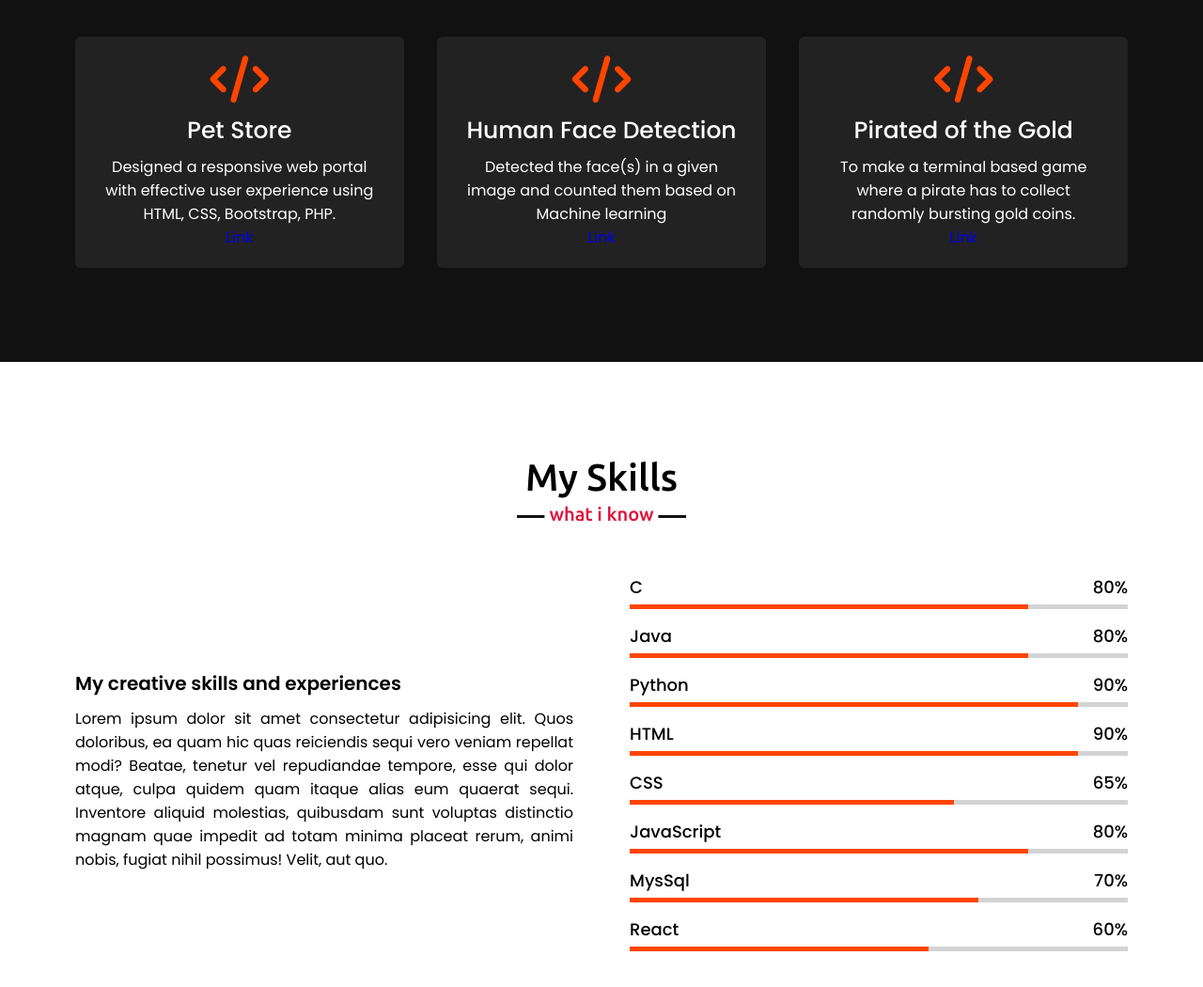
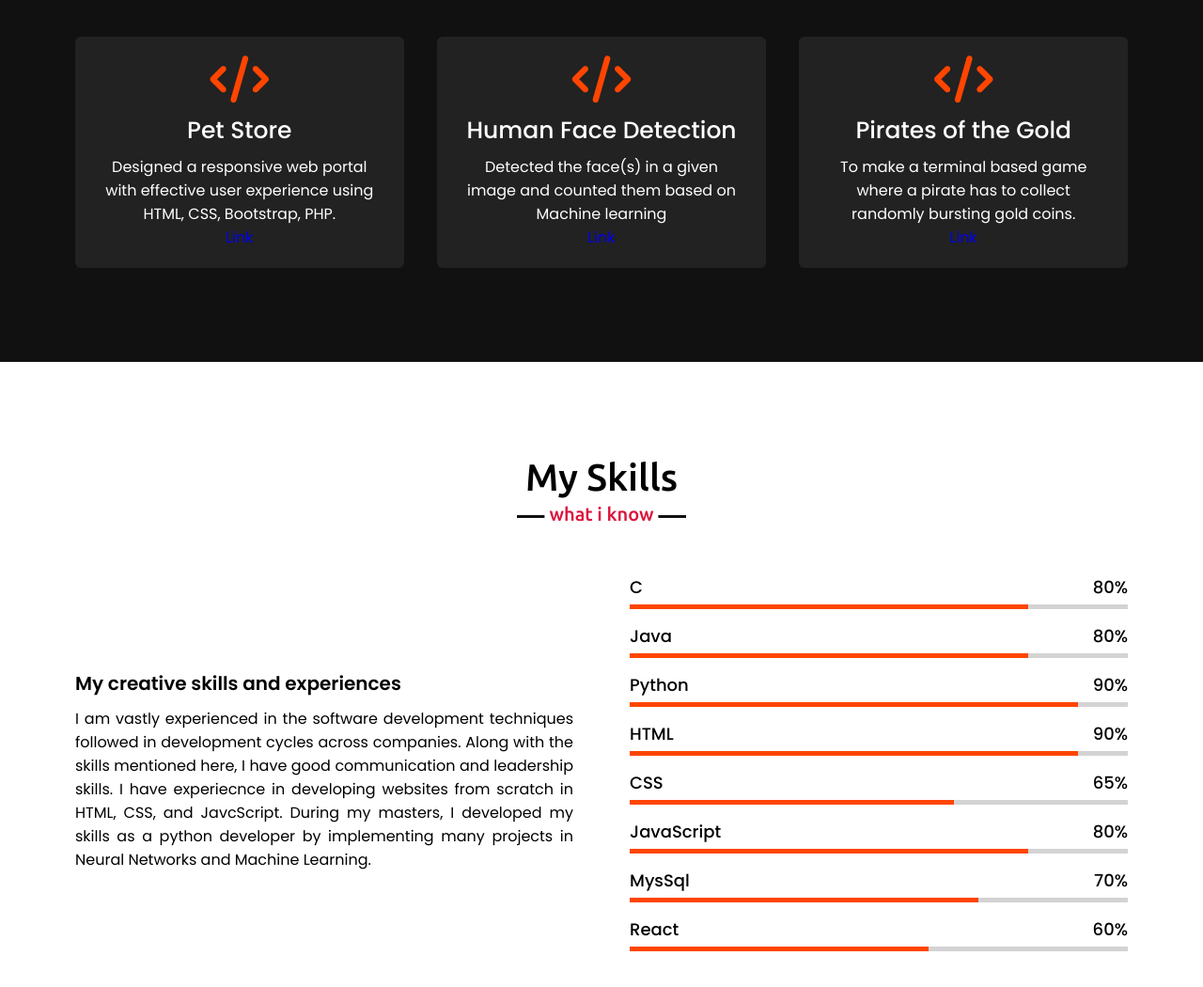
Before and after one commit to srimohanshivkanth/portfolio, a plain HTML site: page index.html in a window 1280 px wide. Shown: the part 1720-2770 px from the top of the page at 94% size. Drawn offline with nearby package versions, Linux system fonts and the light colour scheme.

Commit message:
Update index.html

```diff
--- a/index.html
+++ b/index.html
@@ -84,7 +84,7 @@ in the IT sector.</p>
                 <div class="card">
                     <div class="box">
                         <i class="fas fa-code"></i>
-                        <div class="text">Pirated of the Gold</div>
+                        <div class="text">Pirates of the Gold</div>
                         <p>To make a terminal based game where a pirate has to collect randomly bursting gold coins.</p>
                         <a href="https://github.com/srimohanshivkanth/pirate-s-gold">Link</a>
                     </div>
@@ -100,7 +100,9 @@ in the IT sector.</p>
             <div class="skills-content">
                 <div class="column left">
                     <div class="text">My creative skills and experiences</div>
-                    <p>Lorem ipsum dolor sit amet consectetur adipisicing elit. Quos doloribus, ea quam hic quas reiciendis sequi vero veniam repellat modi? Beatae, tenetur vel repudiandae tempore, esse qui dolor atque, culpa quidem quam itaque alias eum quaerat sequi. Inventore aliquid molestias, quibusdam sunt voluptas distinctio magnam quae impedit ad totam minima placeat rerum, animi nobis, fugiat nihil possimus! Velit, aut quo.</p>
+                    <p> I am vastly experienced in the software development techniques followed in development cycles across companies. Along with the skills mentioned here,
+                        I have good communication and leadership skills. I have experiecnce in developing websites from scratch in HTML, CSS, and JavcScript. During my
+                    masters, I developed my skills as a python developer by implementing many projects in Neural Networks and Machine Learning.</p>
                 </div>
                 <div class="column right">
                     <div class="bars">
```
